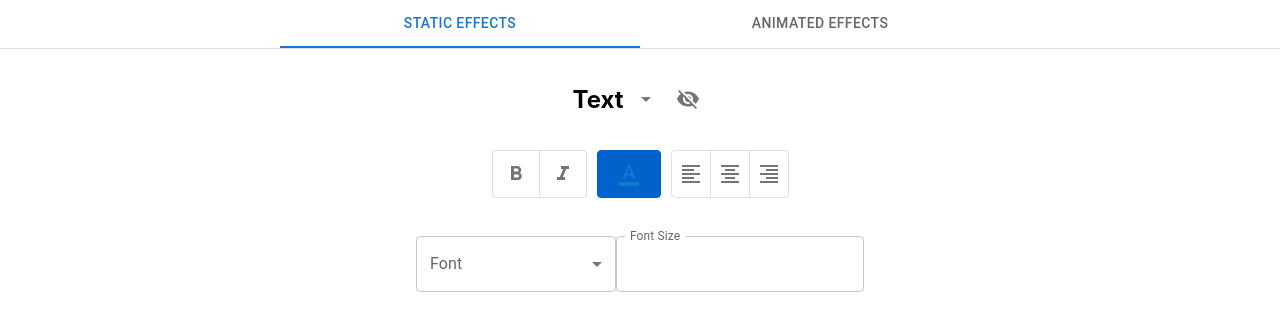
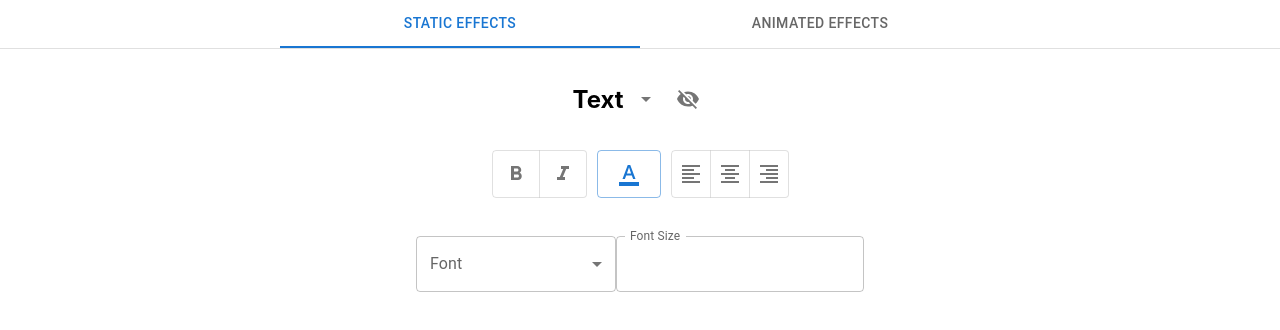
Before and after one commit to nickjiang2378/starter-css, a React (Create React App) app: page / in a window 1280 px wide. Shown: the top 330 px of the page. Built offline with nearby package versions, Linux system fonts and the light colour scheme.

Commit message:
Finished refactoring ColorPicker

```diff
--- a/src/components/ColorPicker.jsx
+++ b/src/components/ColorPicker.jsx
@@ -3,7 +3,7 @@ import { Popper, Box, Button, ClickAwayListener } from "@mui/material"
 import { ChromePicker } from "react-color";
 import { styled } from '@mui/material/styles';
 
-export default function ColorPicker({ color, setColor, children, outerSx, ...props }) {
+export default function ColorPicker({ color, setColor, children, outerSx, innerSx, ...props }) {
     const [anchorEl, setAnchorEl] = useState(null);
 
     const handleClick = (event) => {
@@ -63,11 +63,11 @@ export default function ColorPicker({ color, setColor, children, outerSx, ...pro
     return (
         <ClickAwayListener onClickAway={() => setAnchorEl(null)}>
             <Box sx={outerSx}>
-                <BootstrapButton
+                <div
                     aria-describedby={id}
                     onClick={handleClick}
-                    {...props}
-                >{children}</BootstrapButton>
+                    style={innerSx}
+                >{children}</div>
                 <Popper sx={{ zIndex: 1 }} id={id} open={open} anchorEl={anchorEl}>
                     <ChromePicker
                         color={color}
--- a/src/pages/StaticEffectsDashboard/BackgroundDashboard.jsx
+++ b/src/pages/StaticEffectsDashboard/BackgroundDashboard.jsx
@@ -32,6 +32,9 @@ export default function BackgroundDashboard({ elementStyles }) {
         updateStyle(styleChanges);
     }, [color, opacity])
 
+    console.log(color?.hex);
+    const colorPickerBorder = color?.hex ? null : '1px solid grey';
+    console.log(colorPickerBorder);
     return (
         <Container sx={{ textAlign: 'left' }}>
             <h2>
@@ -44,12 +47,12 @@ export default function BackgroundDashboard({ elementStyles }) {
                 <ColorPicker
                     color={color}
                     setColor={setColor}
-                    disableRipple
-                    disableElevation
-                    variant="outlined"
-                    sx={{ backgroundColor: color?.hex, minWidth: '25px', minHeight: '25px' }}
-                />
-
+                >
+                    <div
+                        className="solid-color-btn"
+                        style={{ backgroundColor: color?.hex, border: colorPickerBorder }}
+                    />
+                </ColorPicker>
             </Stack>
             <h2>Opacity</h2>
             <Stack sx={{ marginLeft: "3%" }} direction="row" spacing={2}>
--- a/src/pages/StaticEffectsDashboard/StaticEffectsDisplay.css
+++ b/src/pages/StaticEffectsDashboard/StaticEffectsDisplay.css
@@ -2,3 +2,13 @@
     border-radius: 2px;
     border: 1px solid black;
 }
+
+.solid-color-btn {
+    min-height: 25px;
+    min-width: 25px;
+    border-radius: 5px;
+ }
+
+.solid-color-btn:hover {
+    cursor: pointer;
+}
--- a/src/pages/StaticEffectsDashboard/TextDashboard.jsx
+++ b/src/pages/StaticEffectsDashboard/TextDashboard.jsx
@@ -1,12 +1,10 @@
 import { useState, useEffect } from "react";
 import "./StaticEffectsDisplay.css"
-import { Box, Button, TextField, InputAdornment } from "@mui/material";
+import { Box, Button, TextField, InputAdornment, ToggleButton, ToggleButtonGroup } from "@mui/material";
 import Dropdown from "../../components/Dropdown";
 import ColorPicker from "../../components/ColorPicker";
 import FormatBoldIcon from '@mui/icons-material/FormatBold';
 import FormatItalicIcon from '@mui/icons-material/FormatItalic';
-import ToggleButton from '@mui/material/ToggleButton';
-import ToggleButtonGroup from '@mui/material/ToggleButtonGroup';
 import FormatColorTextIcon from '@mui/icons-material/FormatColorText';
 import FormatAlignLeftIcon from '@mui/icons-material/FormatAlignLeft';
 import FormatAlignCenterIcon from '@mui/icons-material/FormatAlignCenter';
@@ -122,13 +120,17 @@ export default function TextDashboard({ elementStyles, computedStyles }) {
                 <ColorPicker
                     color={textColor}
                     setColor={setTextColor}
-                    disableRipple
-                    disableElevation
-                    variant="outlined"
                     outerSx={{ margin: '0 10px 0 10px', alignSelf: 'stretch' }}
-                    sx={{ height: '100%' }}
+                    innerSx={{ height: '100%' }}
                 >
-                    <FormatColorTextIcon sx={{ color: textColor?.hex }} />
+                    <Button
+                        variant="outlined"
+                        disableRipple
+                        disableElevation
+                        sx={{ height: '100%' }}
+                    >
+                        <FormatColorTextIcon sx={{ color: textColor?.hex }} />
+                    </Button>
                 </ColorPicker>
                 <ToggleButtonGroup
                     value={alignment}
```
